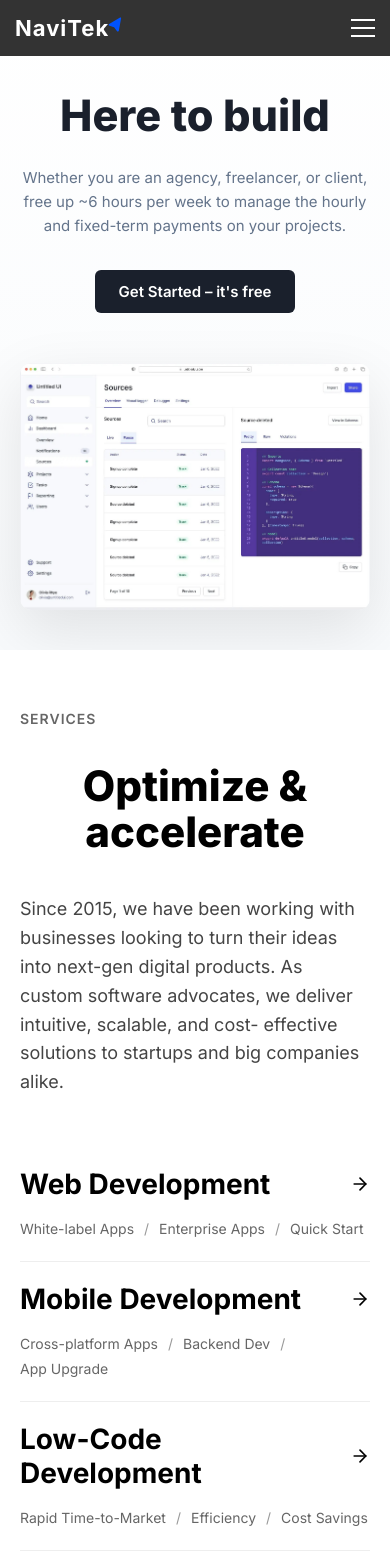
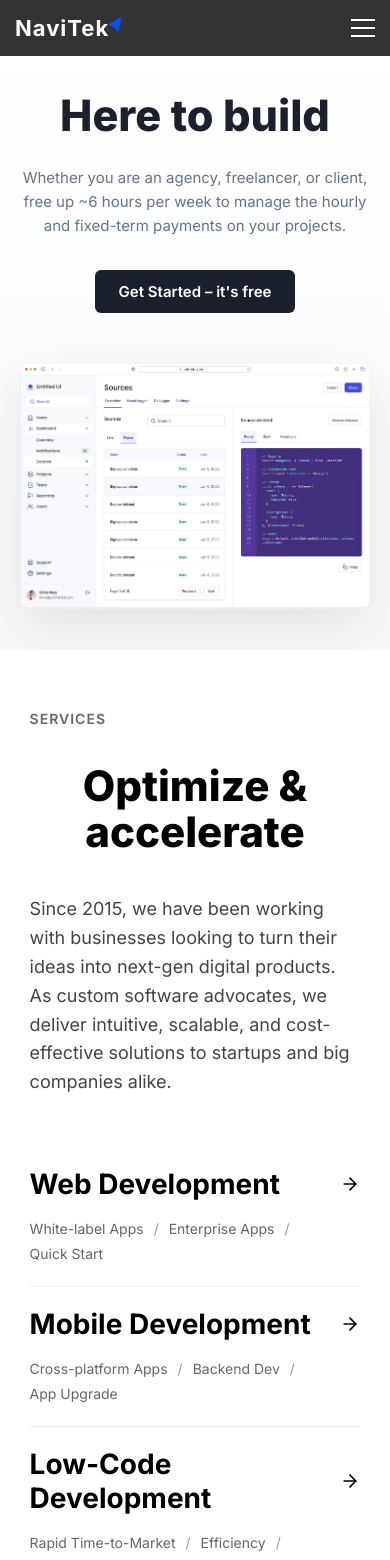
Before and after one commit to kwamedanso/catchnode, a React (Vite) app: page / in a window 390 px wide. Shown: the top 1560 px of the page. Built offline with nearby package versions, Linux system fonts and the light colour scheme.

Commit message:
Add margin when in desktop view and mobile

```diff
--- a/src/components/ServicesSection/styles/ServicesSection.css
+++ b/src/components/ServicesSection/styles/ServicesSection.css
@@ -1,6 +1,7 @@
 .services-section {
-    padding: 100px 0;
+    padding: 100px 0 70px 0;
     background-color: #fff;
+    margin: 0 5rem;
   }
 
   .services-container {
@@ -92,6 +93,7 @@
   @media screen and (max-width: 768px) {
     .services-section {
       padding: 60px 0;
+      margin: 0 .6rem;
     }
 
     .services-header {
--- a/src/components/Testimonials/styles/Testimonials.css
+++ b/src/components/Testimonials/styles/Testimonials.css
@@ -1,6 +1,7 @@
 .testimonials-section {
   padding: 80px 0;
   background-color: #fff;
+  margin: 0 5rem;
 }
 
 .testimonials-container {
@@ -192,6 +193,7 @@
 @media screen and (max-width: 576px) {
   .testimonials-section {
     padding: 60px 0;
+    margin: 0 .5rem;
   }
 
   .testimonials-title {
```
